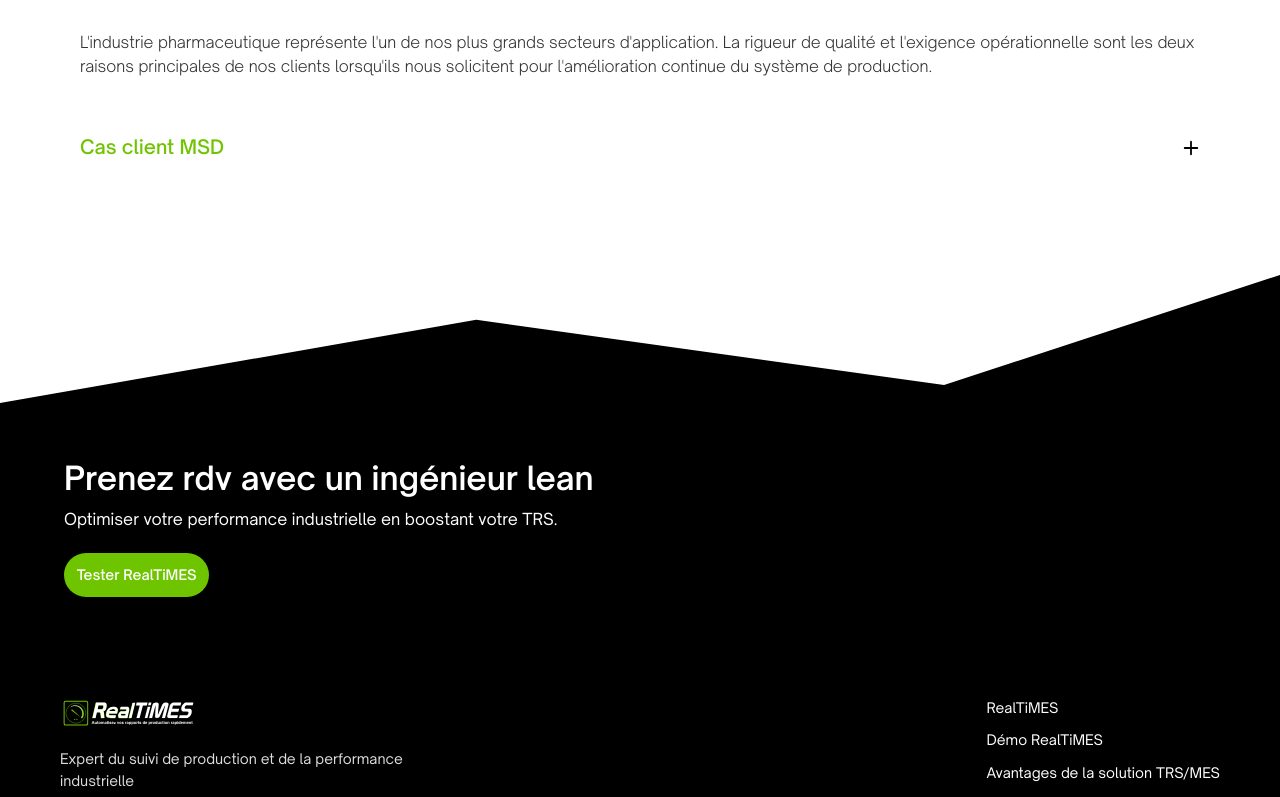
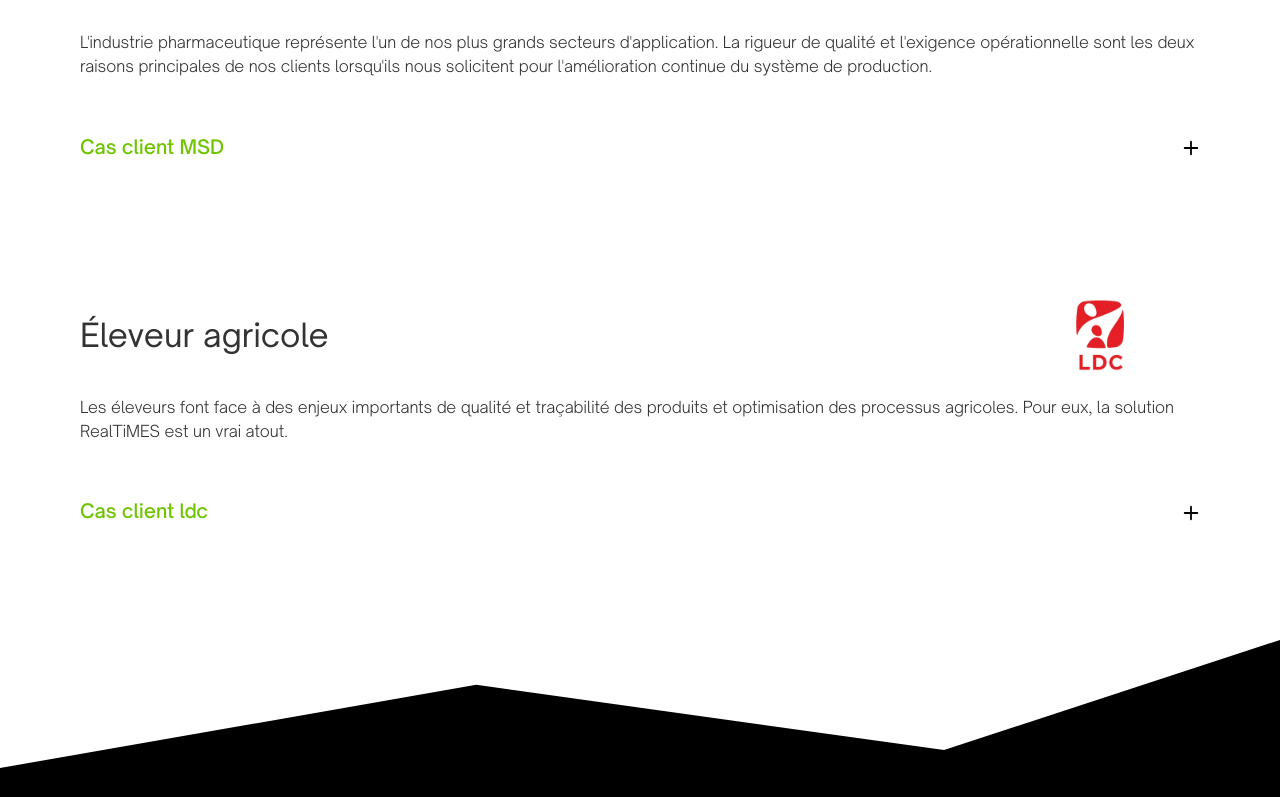
Before and after one commit to HKD76/react-site, a React (Vite) app: page /clients/cas-clients in a window 1280 px wide. Shown: the part 1025-1822 px from the top of the page. Built offline with nearby package versions, Linux system fonts and the light colour scheme.

Commit message:
CasLDC + style

```diff
--- a/src/pages/CasPage/CasPage.jsx
+++ b/src/pages/CasPage/CasPage.jsx
@@ -1,8 +1,9 @@
 import CallToActionSection from "../../components/CallToActionSection/CallToActionSection";
 import ClientsSlider from "../../components/ClientsSlider/ClientsSlider";
+import CasHero from "./components/CasHero/CasHero";
 import CasMSD from "./components/CasMSD/CasMSD";
+import CasLDC from "./components/CasLDC/CasLDC";
 import { clientLogos } from "../../data/clientsLogos";
-import CasHero from "./components/CasHero/CasHero";
 
 export default function CasPage() {
   return (
@@ -17,6 +18,7 @@
       <img src="/images/gray-bottom-shape.svg" alt="Gray Bottom Shape" />
       <div className="page-container">
         <CasMSD />
+        <CasLDC />
       </div>
       <CallToActionSection />
     </section>
--- a/src/pages/CasPage/components/CasLDC/CasLDC.css
+++ b/src/pages/CasPage/components/CasLDC/CasLDC.css
@@ -0,0 +1,80 @@
+.cas-ldc {
+  padding: 40px 0;
+  margin: 0 40px;
+}
+.cas-ldc-container {
+  display: flex;
+  flex-direction: column;
+  align-items: center;
+  justify-content: center;
+  gap: 20px;
+}
+.cas-ldc-subtext-cross img {
+  width: 18px;
+  transition: transform 0.3s;
+}
+
+.cas-ldc-subtext-cross.open img {
+  transform: rotate(45deg);
+}
+.cas-ldc-subcontent {
+  max-width: 1200px;
+  width: 100%;
+  margin: 0 auto;
+  padding: 18px 0;
+  background: #fff;
+  border-radius: 12px;
+  cursor: pointer;
+}
+.cas-ldc-subtext {
+  display: flex;
+  align-items: center;
+  justify-content: space-between;
+  font-size: 1.2rem;
+  font-weight: 500;
+  color: #6fc400;
+  margin: unset;
+}
+.cas-ldc-content-header {
+  display: flex;
+  align-items: center;
+  justify-content: space-between;
+  padding: 20px 0;
+}
+.cas-ldc-content-text{
+  font-size: 1rem;
+  font-weight: 300;
+  line-height: 1.5;
+  margin-bottom: 20px;
+}
+.cas-ldc-content-header-logo img {
+  width: 200px;
+}
+.cas-ldc-content-header-title {
+  font-size: 2rem;
+  font-weight: 400;
+  line-height: 1.2;
+  margin: unset;
+}
+.cas-ldc-slide {
+  width: 100%;
+  max-width: 800px;
+  overflow: hidden;
+  margin: 0 auto;
+  max-height: 0;
+  opacity: 0;
+  transition:
+    max-height 0.5s ease,
+    opacity 0.4s ease,
+    padding 0.4s ease;
+  border-radius: 12px;
+}
+.cas-ldc-slide.open {
+  max-height: 1500px;
+  opacity: 1;
+}
+.cas-ldc-image {
+  width: 100%;
+}
+@media (max-width: 992px) {
+}
--- a/src/pages/CasPage/components/CasLDC/CasLDC.jsx
+++ b/src/pages/CasPage/components/CasLDC/CasLDC.jsx
@@ -0,0 +1,59 @@
+import { Swiper, SwiperSlide } from "swiper/react";
+import { Autoplay } from "swiper/modules";
+import { useState } from "react";
+import "./CasLDC.css";
+
+export default function CasMSD() {
+  const [open, setOpen] = useState(false);
+  return (
+    <section className="cas-ldc">
+      <div className="cas-ldc-container">
+        <div className="cas-ldc-content">
+          <div className="cas-ldc-content-header">
+            <h2 className="cas-ldc-content-header-title">Éleveur agricole</h2>
+            <div className="cas-ldc-content-header-logo">
+              <img src="/images/ldc-color.webp" alt="ldc Logo" />
+            </div>
+          </div>
+          <p className="cas-ldc-content-text">
+            Les éleveurs font face à des enjeux importants de qualité et
+            traçabilité des produits et optimisation des processus agricoles.
+            Pour eux, la solution RealTiMES est un vrai atout.
+          </p>
+        </div>
+        <div className="cas-ldc-subcontent" onClick={() => setOpen(!open)}>
+          <div className="cas-ldc-subtext">
+            <p className="cas-ldc-subtext-title">Cas client ldc</p>
+            <div className={`cas-ldc-subtext-cross ${open ? "open" : ""}`}>
+              <img src="/images/plus.svg" alt="cross" />
+            </div>
+          </div>
+        </div>
+        <div className={`cas-ldc-slide ${open ? "open" : ""}`}>
+          <Swiper
+            modules={[Autoplay]}
+            spaceBetween={40}
+            slidesPerView={1}
+            loop={true}
+            speed={4000}
+            autoplay={{
+              delay: 5000,
+              disableOnInteraction: false,
+            }}
+          >
+            <SwiperSlide>
+              <div className="cas-ldc-image">
+                <img src="/images/Ecran_Loué-p-800.webp" alt="Ecran ldc" />
+              </div>
+            </SwiperSlide>
+            <SwiperSlide>
+              <div className="cas-ldc-image">
+                <img src="/images/Ecran_Loué_2-p-800.webp" alt="Ecran ldc 2" />
+              </div>
+            </SwiperSlide>
+          </Swiper>
+        </div>
+      </div>
+    </section>
+  );
+}
```
